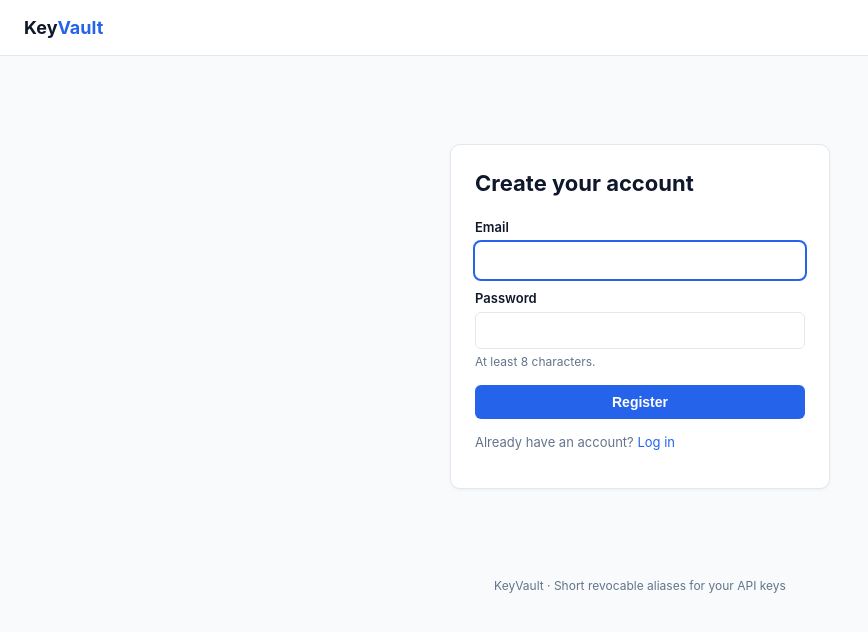
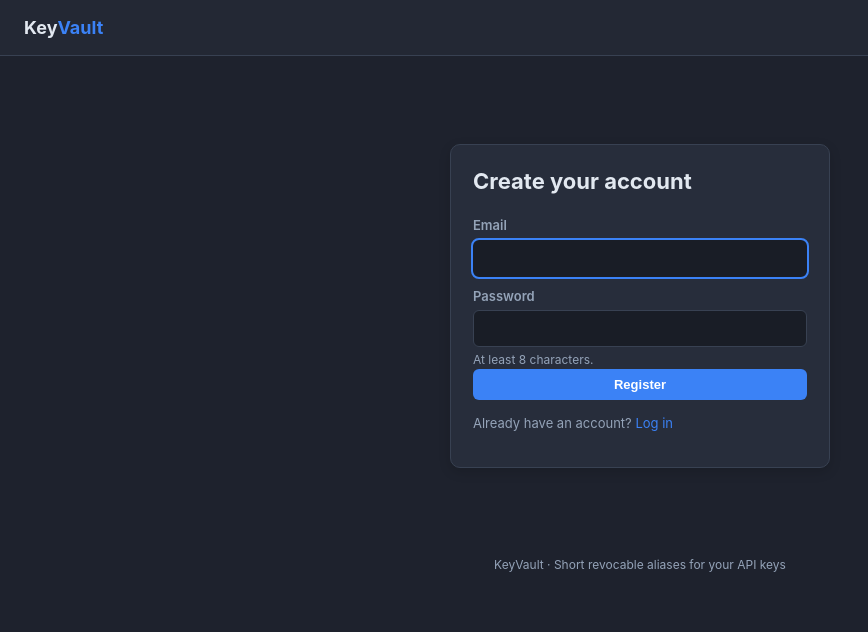
Before and after one commit to rittripathi/key-guardian, a FastAPI app: page /register in a window 1280 px wide. Shown: the top 632 px of the page, without its empty margins (0-868 px from the left). Run offline with FastAPI, Linux system fonts and the light colour scheme; some libraries are stand-ins or nearby versions.

Commit message:
Frontend bugfix

```diff
--- a/app/templates/base.html
+++ b/app/templates/base.html
@@ -6,68 +6,145 @@
   <title>{% block title %}KeyVault{% endblock %}</title>
   <script src="https://unpkg.com/htmx.org@1.9.12"></script>
   <style>
-    /* Light Theme Styling */
+    /* Natural Slate / Dusk Color Palette */
     :root {
-      --bg: #f8fafc;
-      --panel: #ffffff;
-      --border: #e2e8f0;
-      --text: #0f172a;
-      --muted: #64748b;
-      --accent: #2563eb;
-      --good: #16a34a;
-      --bad: #dc2626;
-      --warn: #d97706;
+      --bg: #1e222d;          /* Soft matte slate background */
+      --panel: #272d3b;       /* Elevated warm slate card background */
+      --border: #384152;      /* Muted border separator */
+      --text: #e2e8f0;        /* Off-white text (no glare) */
+      --muted: #94a3b8;       /* Warm slate gray */
+      --accent: #3b82f6;      /* Soft Indigo/Sky blue */
+      --good: #10b981;        /* Emerald green */
+      --bad: #ef4444;         /* Soft crimson red */
+      --warn: #f59e0b;        /* Warm amber */
+      --input-bg: #191d26;    /* Inset field background */
     }
+
     * { box-sizing: border-box; }
+
     body {
-      margin: 0; background: var(--bg); color: var(--text);
+      margin: 0;
+      background: var(--bg);
+      color: var(--text);
       font: 15px/1.5 -apple-system, BlinkMacSystemFont, "Segoe UI", Roboto, sans-serif;
     }
+
     a { color: var(--accent); text-decoration: none; }
     a:hover { text-decoration: underline; }
+
     header {
-      display: flex; align-items: center; justify-content: space-between;
-      padding: 14px 24px; background: #ffffff; border-bottom: 1px solid var(--border);
+      display: flex;
+      align-items: center;
+      justify-content: space-between;
+      padding: 14px 24px;
+      background: #232834;
+      border-bottom: 1px solid var(--border);
     }
     header .brand { font-weight: 700; font-size: 18px; color: var(--text); }
     header .brand span { color: var(--accent); }
     nav a { margin-left: 18px; color: var(--muted); font-size: 14px; font-weight: 500; }
     nav a.active { color: var(--text); font-weight: 600; }
+
     main { max-width: 880px; margin: 0 auto; padding: 28px 24px 64px; }
     h1 { font-size: 22px; margin: 0 0 18px; color: var(--text); }
     h2 { font-size: 15px; margin: 0 0 12px; color: var(--muted); font-weight: 600; }
+
     .card {
-      background: var(--panel); border: 1px solid var(--border); border-radius: 10px;
-      padding: 22px 24px; margin-bottom: 16px; box-shadow: 0 1px 3px rgba(0,0,0,0.05);
+      background: var(--panel);
+      border: 1px solid var(--border);
+      border-radius: 10px;
+      padding: 20px 22px;
+      margin-bottom: 16px;
+      box-shadow: 0 4px 12px rgba(0, 0, 0, 0.15);
     }
+
+    /* Fixed Row and Key-Card Flex Layouts */
     .row { display: flex; gap: 12px; flex-wrap: wrap; }
     .row > * { flex: 1; min-width: 160px; }
-    label { display: block; font-size: 13px; color: var(--text); font-weight: 600; margin: 10px 0 4px; }
+
+    .key-card {
+      display: flex;
+      align-items: center;
+      justify-content: space-between;
+      gap: 16px;
+      padding: 12px 0;
+    }
+    .key-card + .key-card {
+      border-top: 1px solid var(--border);
+      padding-top: 14px;
+      margin-top: 2px;
+    }
+
+    label { display: block; font-size: 13px; color: var(--muted); font-weight: 600; margin: 10px 0 4px; }
+
     input, select, textarea {
-      width: 100%; background: #ffffff; border: 1px solid var(--border); color: var(--text);
-      border-radius: 6px; padding: 9px 10px; font-size: 14px; font-family: inherit;
+      width: 100%;
+      background: var(--input-bg);
+      border: 1px solid var(--border);
+      color: var(--text);
+      border-radius: 6px;
+      padding: 9px 12px;
+      font-size: 14px;
+      font-family: inherit;
     }
-    input:focus, select:focus, textarea:focus { outline: 2px solid var(--accent); border-color: transparent; }
+    input:focus, select:focus, textarea:focus {
+      outline: 2px solid var(--accent);
+      border-color: transparent;
+    }
+
     button, .btn {
-      display: inline-block; background: var(--accent); color: #fff; border: none;
-      border-radius: 6px; padding: 9px 16px; font-size: 14px; font-weight: 600;
-      cursor: pointer; margin-top: 14px; transition: opacity 0.2s;
+      display: inline-block;
+      background: var(--accent);
+      color: #fff;
+      border: none;
+      border-radius: 6px;
+      padding: 8px 14px;
+      font-size: 13px;
+      font-weight: 600;
+      cursor: pointer;
+      transition: opacity 0.15s ease;
     }
-    button.secondary, .btn.secondary { background: #f1f5f9; color: var(--text); border: 1px solid var(--border); }
-    button.danger, .btn.danger { background: var(--bad); }
-    button:hover, .btn:hover { opacity: 0.9; text-decoration: none; }
+    button.secondary, .btn.secondary {
+      background: #333d52;
+      color: var(--text);
+      border: 1px solid var(--border);
+    }
+    button.danger, .btn.danger {
+      background: var(--bad);
+      color: #ffffff;
+    }
+    button:hover, .btn:hover { opacity: 0.88; text-decoration: none; }
+
     .error { color: var(--bad); font-size: 13px; margin-top: 8px; }
     .muted { color: var(--muted); }
     .badge { display: inline-block; padding: 2px 9px; border-radius: 999px; font-size: 12px; font-weight: 600; }
-    .badge-good { background: rgba(22,163,74,.12); color: var(--good); }
-    .badge-bad { background: rgba(220,38,38,.12); color: var(--bad); }
-    .badge-warn { background: rgba(217,119,6,.12); color: var(--warn); }
-    .alias { font-family: ui-monospace, monospace; font-weight: 700; color: var(--accent); }
+    .badge-good { background: rgba(16,185,129,.15); color: var(--good); }
+    .badge-bad { background: rgba(239,68,68,.15); color: var(--bad); }
+    .badge-warn { background: rgba(245,158,11,.15); color: var(--warn); }
+    .alias { font-family: ui-monospace, monospace; font-weight: 700; color: #60a5fa; }
+
+    .bar { height: 6px; border-radius: 3px; background: var(--input-bg); overflow: hidden; margin-top: 4px; }
+    .bar > div { height: 100%; background: var(--accent); }
+    .bar.danger > div { background: var(--bad); }
+
+    table { width: 100%; border-collapse: collapse; font-size: 13px; }
+    th, td { text-align: left; padding: 8px 10px; border-bottom: 1px solid var(--border); }
+    th { color: var(--muted); font-weight: 600; }
+
     pre {
-      background: #0f172a; color: #f8fafc; border-radius: 8px; padding: 14px;
-      overflow-x: auto; font-size: 13px; line-height: 1.5; font-family: ui-monospace, monospace;
+      background: var(--input-bg);
+      color: #f1f5f9;
+      border: 1px solid var(--border);
+      border-radius: 8px;
+      padding: 14px;
+      overflow-x: auto;
+      font-size: 13px;
+      line-height: 1.5;
+      font-family: ui-monospace, monospace;
     }
+
     .inline-form { display: inline; }
+    .stat { font-size: 20px; font-weight: 700; }
     footer { text-align: center; color: var(--muted); font-size: 12px; padding: 24px; }
   </style>
 </head>
@@ -80,7 +157,7 @@
       <a href="/keys/new">New key</a>
       <a href="/alerts">Alerts{% if unread %} ({{ unread }}){% endif %}</a>
       <form class="inline-form" method="post" action="/logout" style="margin-left:18px;">
-        <button type="submit" class="secondary" style="margin:0; padding:5px 12px; font-size:13px;">Log out</button>
+        <button type="submit" class="secondary" style="margin:0; padding:4px 10px; font-size:12px;">Log out</button>
       </form>
     </nav>
     {% endif %}
--- a/app/templates/key_new.html
+++ b/app/templates/key_new.html
@@ -4,7 +4,7 @@
 <h1>Add an API key</h1>
 
 {% if created %}
-<!-- SUCCESS VIEW ONLY (Form is hidden when a key is created) -->
+<!-- SUCCESS VIEW (Only visible after creation) -->
 <div class="card">
   <h2 style="color:var(--good); font-size: 1.1rem; margin-bottom: 8px;">✓ Key added</h2>
   <p style="margin-bottom: 16px;">
@@ -64,10 +64,10 @@ def call_llm(prompt: str) -> str:
 
 {% else %}
 
-<!-- FORM VIEW ONLY -->
+<!-- FORM VIEW (Only visible when creating a new key) -->
 <div class="card">
   <form method="post" action="/keys/new" autocomplete="off">
-    <!-- Dummy fields to trick browser password managers/autofill -->
+    <!-- Hidden dummy inputs to trick browser password auto-fill -->
     <input type="text" name="fake_user" style="display:none;" tabindex="-1" />
     <input type="password" name="fake_pass" style="display:none;" tabindex="-1" />
 
```
